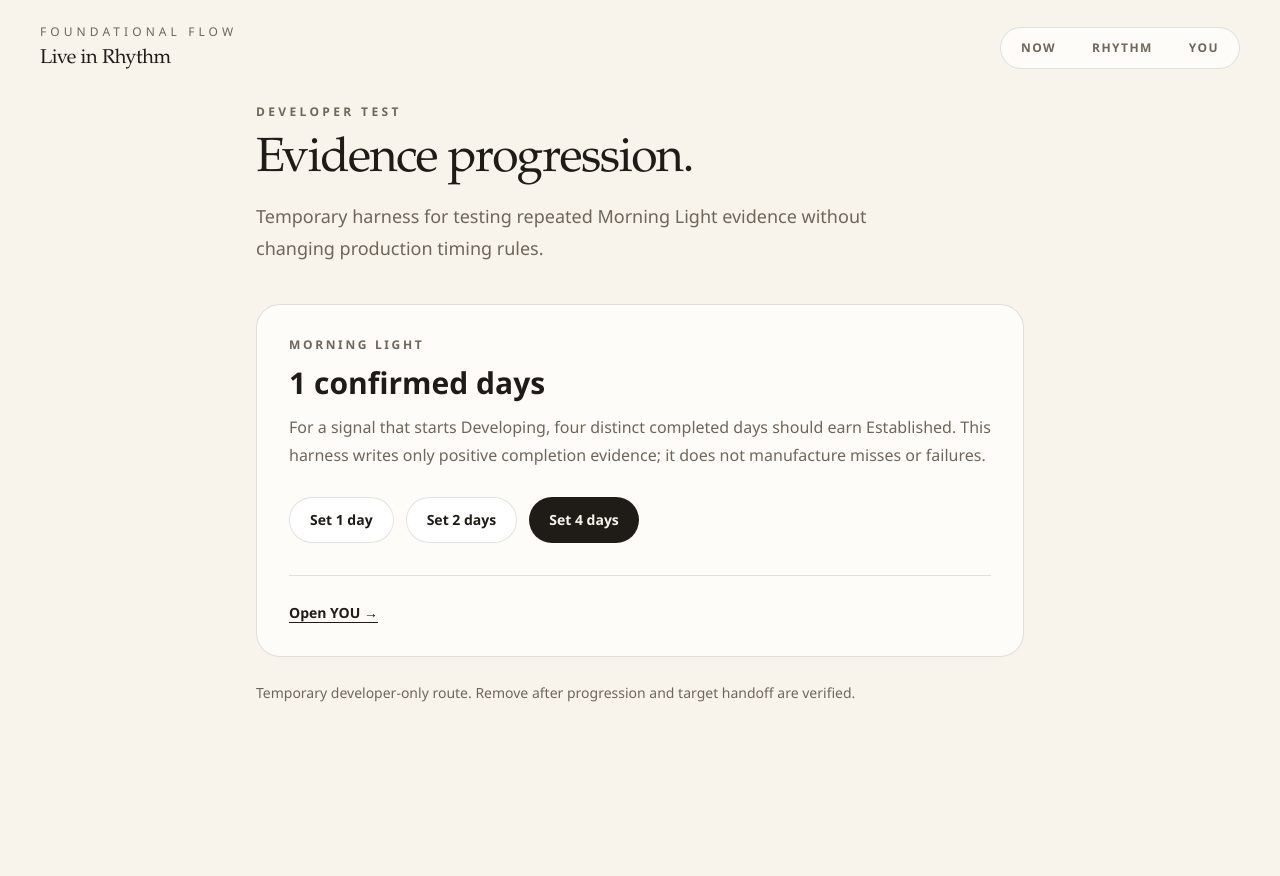
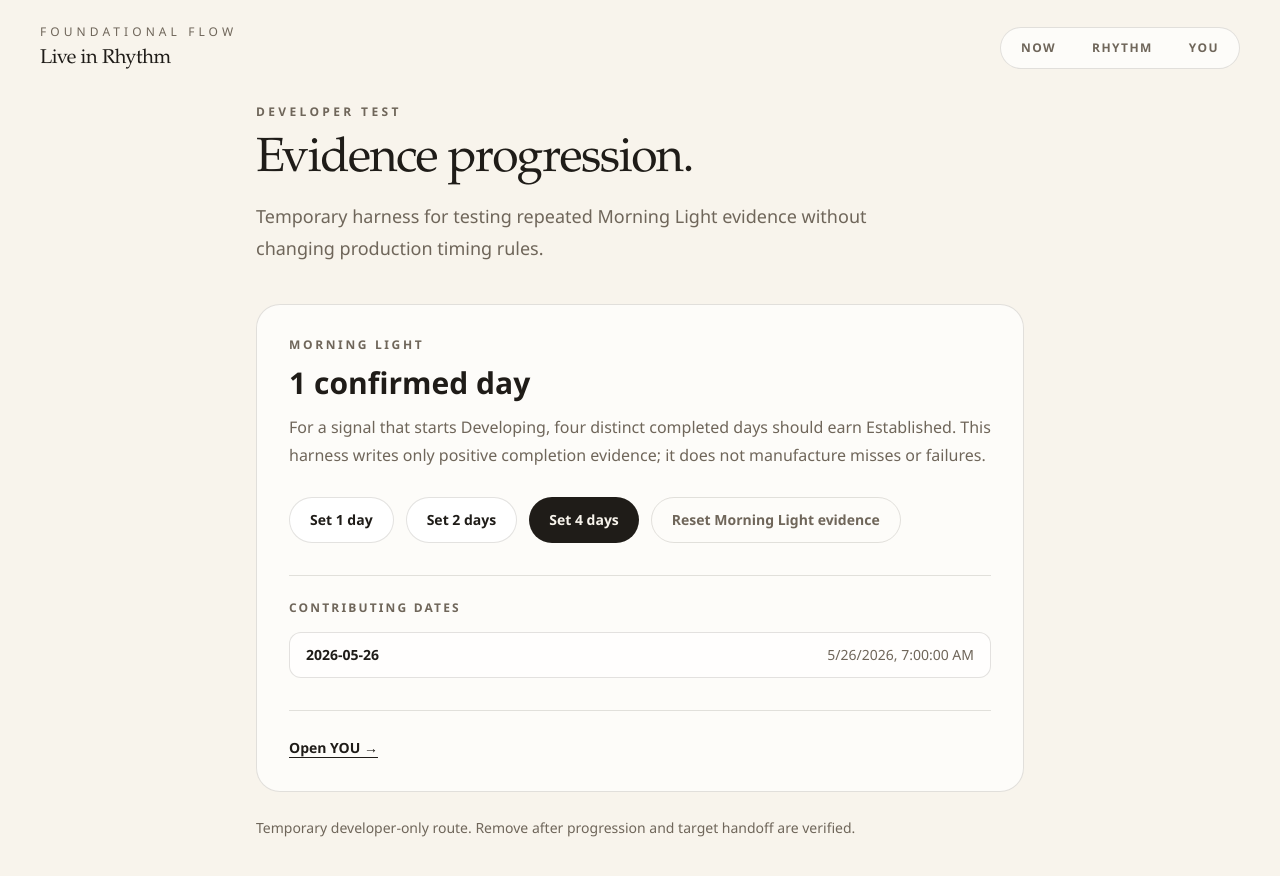
Before and after one commit to KingCodyT/foundational-flow-circadian-app-mvp, a Next.js app: page /dev/evidence in a window 1280 px wide. Both pictures are taken after a click on the button "Set 1 day". Shown: the top 876 px of the page. Before the commit the page ends 800 px from the top, so only its background shows below. Built offline with nearby package versions, Linux system fonts and the light colour scheme; no server answers.

Commit message:
Show and reset Morning Light test evidence

```diff
--- a/pages/dev/evidence.tsx
+++ b/pages/dev/evidence.tsx
@@ -11,7 +11,12 @@ function dateKeyDaysAgo(daysAgo: number) {
 }
 
 export default function EvidenceTestPage() {
-  const { eventStateByDate, setEventRecord, isHydrated } = useCircadian();
+  const {
+    eventStateByDate,
+    setEventRecord,
+    clearEventRecords,
+    isHydrated,
+  } = useCircadian();
 
   if (!isHydrated) {
     return (
@@ -23,9 +28,10 @@ export default function EvidenceTestPage() {
     );
   }
 
-  const morningConfirmations = Object.values(eventStateByDate ?? {}).filter(
-    (day) => day?.morning_light?.status === "completed",
-  ).length;
+  const morningRecords = Object.entries(eventStateByDate ?? {})
+    .filter(([, day]) => day?.morning_light?.status === "completed")
+    .map(([date, day]) => ({ date, at: day.morning_light.at }))
+    .sort((a, b) => b.date.localeCompare(a.date));
 
   function addMorningEvidence(totalDays: number) {
     for (let daysAgo = 0; daysAgo < totalDays; daysAgo += 1) {
@@ -51,7 +57,7 @@ export default function EvidenceTestPage() {
 
         <div className="mt-10 rounded-3xl border border-[var(--color-line)] bg-white/70 p-6 sm:p-8">
           <p className="text-xs font-semibold uppercase tracking-[0.22em] text-[var(--color-muted)]">Morning Light</p>
-          <p className="mt-3 text-3xl font-semibold">{morningConfirmations} confirmed days</p>
+          <p className="mt-3 text-3xl font-semibold">{morningRecords.length} confirmed day{morningRecords.length === 1 ? "" : "s"}</p>
           <p className="mt-3 leading-7 text-[var(--color-muted)]">
             For a signal that starts Developing, four distinct completed days should earn Established. This harness writes only positive completion evidence; it does not manufacture misses or failures.
           </p>
@@ -60,6 +66,23 @@ export default function EvidenceTestPage() {
             <button onClick={() => addMorningEvidence(1)} className="rounded-full border border-[var(--color-line)] bg-white px-5 py-3 text-sm font-semibold">Set 1 day</button>
             <button onClick={() => addMorningEvidence(2)} className="rounded-full border border-[var(--color-line)] bg-white px-5 py-3 text-sm font-semibold">Set 2 days</button>
             <button onClick={() => addMorningEvidence(4)} className="rounded-full bg-[var(--color-charcoal)] px-5 py-3 text-sm font-semibold text-[var(--color-cream)]">Set 4 days</button>
+            <button onClick={() => clearEventRecords("morning_light")} className="rounded-full border border-[var(--color-line)] px-5 py-3 text-sm font-semibold text-[var(--color-muted)]">Reset Morning Light evidence</button>
+          </div>
+
+          <div className="mt-8 border-t border-[var(--color-line)] pt-6">
+            <p className="text-xs font-semibold uppercase tracking-[0.18em] text-[var(--color-muted)]">Contributing dates</p>
+            {morningRecords.length > 0 ? (
+              <div className="mt-4 space-y-2">
+                {morningRecords.map((record) => (
+                  <div key={record.date} className="flex flex-wrap items-center justify-between gap-2 rounded-xl border border-[var(--color-line)] bg-white/70 px-4 py-3 text-sm">
+                    <span className="font-semibold">{record.date}</span>
+                    <span className="text-[var(--color-muted)]">{new Date(record.at).toLocaleString()}</span>
+                  </div>
+                ))}
+              </div>
+            ) : (
+              <p className="mt-3 text-sm text-[var(--color-muted)]">No Morning Light completion evidence is currently stored.</p>
+            )}
           </div>
 
           <div className="mt-8 border-t border-[var(--color-line)] pt-6">
```
